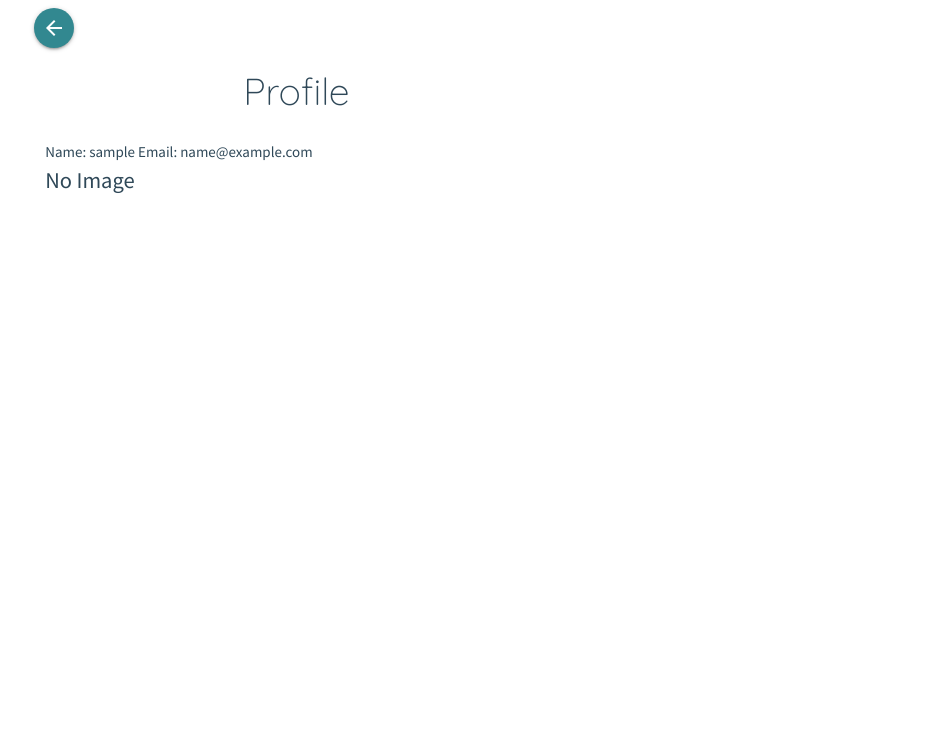
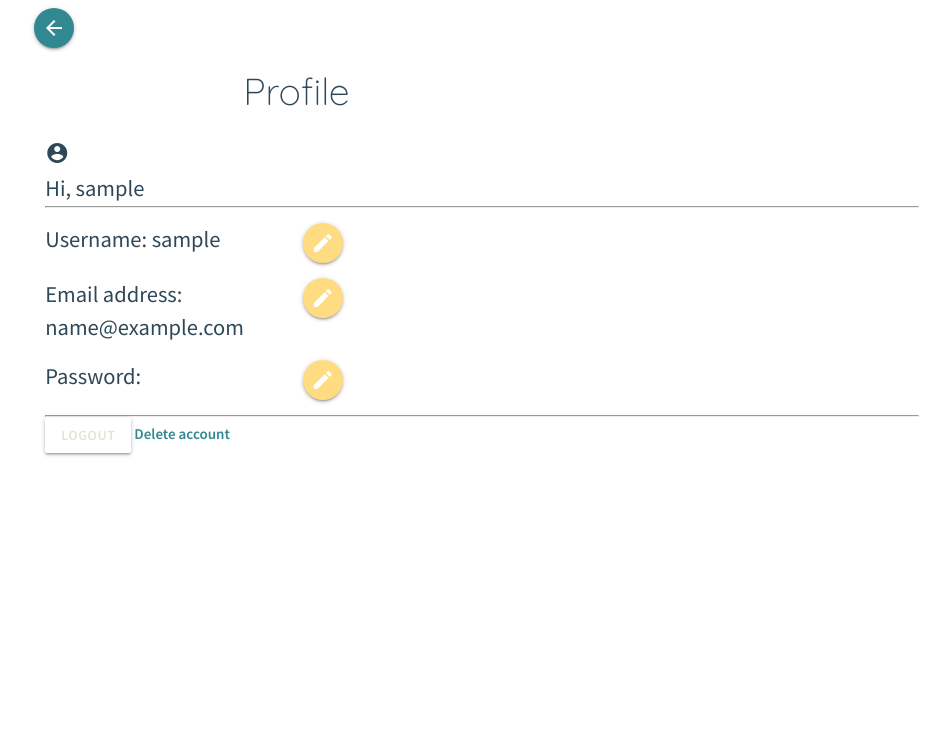
Before and after one commit to EliSacch/yummy, a Django app: page /account/profile/ in a window 1280 px wide. Shown: the top 734 px of the page, without its empty margins (158-1108 px from the left). Run offline with Django 4.2, Linux system fonts and the light colour scheme; the visitor is signed in with stand-in values (Sample User, id 1); some libraries are stand-ins or nearby versions.

Commit message:
Create function to toggle profile edit input

```diff
--- a/recipebook/forms.py
+++ b/recipebook/forms.py
@@ -2,7 +2,7 @@
 from django.forms import MultiWidget, TextInput, BaseModelFormSet
 from django.forms.models import inlineformset_factory
 
-from .models import Recipe, Ingredient
+from .models import Recipe, Ingredient, User, UserProfileImage
 
 class RecipeForm(forms.ModelForm):
     image = forms.ImageField(required=False)
@@ -27,3 +27,10 @@
 
 class RecipeSearchFrom(forms.Form):
     search = forms.CharField(max_length=100, widget=forms.TextInput(attrs={'placeholder': 'Search recipe...', 'data-toggle' : 'drop-down' }), required=False)
+
+
+class UserProfileForm(forms.ModelForm):
+    password = forms.PasswordInput()
+    class Meta:
+        model = User
+        fields = ['username', 'email', 'password', ]
--- a/recipebook/views.py
+++ b/recipebook/views.py
@@ -10,7 +10,7 @@
 from django.core.paginator import Paginator
 
 from .models import Recipe, Ingredient, User, UserProfileImage
-from .forms import RecipeForm, IngredientFormSet, RecipeSearchFrom
+from .forms import RecipeForm, IngredientFormSet, RecipeSearchFrom, UserProfileForm
 from .filters import RecipeFilter
 
 
@@ -251,21 +251,21 @@
 
 # View for the user profile page
 class ProfileView(View):
-    models = [User, UserProfileImage]
+    model = User
+    form_class = UserProfileForm
     template_name = 'account/profile.html'
 
     def get(self, request, *args, **kwargs):
         if self.request.user.is_authenticated:
             user = self.request.user
             user_profile_image = UserProfileImage.objects.filter(user=user).first()
-
-            print('umage 1:    ', user_profile_image)
             return render(
                 request,
                 'account/profile.html',
                 {
                     'user' : user,
-                    'user_profile_image' : user_profile_image
+                    'user_profile_image' : user_profile_image,
+                    'user_details_form': UserProfileForm(instance=user),
                 }
             )
         else:
--- a/static/css/style.css
+++ b/static/css/style.css
@@ -541,6 +541,20 @@
 }
 
 
+/* ----------------------------------------------- Profile form */
+
+.profile-form-line {
+    display: grid;
+    grid-template-columns: 1fr 1fr;
+    gap: 1em;
+    margin: 1em 0;
+}
+
+.profile-form-line .btn-floating:hover,
+.profile-form-line .btn-floating:focus {
+    background-color: var(--clr-primary-0);
+}
+
 /* ----------------------------------------------- Header */
 nav {
     height: fit-content;
--- a/static/js/scripts.js
+++ b/static/js/scripts.js
@@ -9,7 +9,7 @@
 
     /* Custom JS */
 
-    /* We add an event listener to the go back and go home buttons */
+    /* Event listener to the go back and go home buttons */
     $('.go-back').click(function () {
         window.history.back();
     });
@@ -18,35 +18,36 @@
         window.location.href = "/";
     });
 
-
-    /* We add an event listener to the add ingredient button */
+    /* Event listener to the add ingredient button */
     $('#add-ingredient-btn').click(add_ingredient_form);
 
-
-    /* We add an event listener to the tags field */
+    /* Event listener to the tags field */
     $('#id_tags').on('keyup', display_tags);
 
-    /* We add an event listener to hours and minutes field.*/
+    /* Event listener to hours and minutes field.*/
     $('#hours').on('input', set_prepration_time);
     $('#minutes').on('input', set_prepration_time);
 
-    /* We call the random_icon function to create random food icons */
-    random_icon();
-
-    /* We add an event listener to the remove-ingredient buttons */
+    /* Event listener to the remove-ingredient buttons */
     if ($('.remove-ingredient').length > 0) {
         $('.remove-ingredient').click(remove_ingredient_form);
     }
 
-    /* Call the display message function to display any error/success message */
-    display_message();
-
-    /* We add an event listener to the difficulty choices */
+    /* Event listener to the difficulty choices */
     $('.difficulty-choices li > label').click(function () {
         $(this).prev().prop('checked', true);
     });
 
-    /* We add an event listener to the search field */
+    /* Event listener for the edit profile details button */
+    $('.edit-profile-btn').click(toggle_edit_profile);
+
+    /* Call the random_icon function to create random food icons */
+    random_icon();
+
+    /* Call the display message function to display any error/success message */
+    display_message();
+
+    /* Call search recipe function to add event listener to the search field */
     search_recipe();
 
 });
@@ -100,9 +101,9 @@
 
 
 /**
-     * This functions takes the string entered in the tags field and splits it into an array.
-     * The array is displayed underneath the tags field, to show the valid tags.
-     */
+ * This functions takes the string entered in the tags field and splits it into an array.
+ * The array is displayed underneath the tags field, to show the valid tags.
+ */
 function display_tags() {
     var tags = $('#id_tags').val();
     var tagsArray = tags.split(/[ ,#]+/);
@@ -166,6 +167,9 @@
     random_position();
 }
 
+/**
+ * This function is used to set random positions to the food icons so that they are randomly spread around the image placeholder.
+ */
 function random_position() {
     const icons = $('.food-icon');
     for (let i = 0; i < icons.length; i++) {
@@ -194,6 +198,12 @@
 }
 
 
+/**
+ * This function is used to add an event listener to the search field.
+ * When the user types in the search field, the function will send an AJAX request to the server.
+ * The server will return a JSON object with the results.
+ * The results will be displayed in the search results section.
+ */
 function search_recipe() {
 
     /* The following code was taken from the "Very Academy" tutorial on YouTube
@@ -240,3 +250,17 @@
         }
     });
 }
+
+
+/**
+ * This function is called when the user clicks on the edit profile button.
+ * It is used to select the user field related to the selected profile item (e.g. username, email, etc.)
+ */
+function toggle_edit_profile() {
+    const detailLine = $(this).parent('div');
+    const target = $(this).attr('data-target');
+    const input = $(`#${target}`);
+
+    detailLine.hide();
+    input.closest('.row').removeClass('hidden');
+}
--- a/templates/account/profile.html
+++ b/templates/account/profile.html
@@ -7,7 +7,7 @@
 
 {% block content %}
 
-<section class="authentication-form valign-wrapper dark-text">
+<section class="valign-wrapper dark-text">
     <div class="container">
         <div class="go-back">
             <button class="btn-floating primary-3 light-text">
@@ -21,17 +21,59 @@
         </div>
         <div class="row">
             <div class="col s12">
-                Name: {{ user.username }}
-                Email: {{ user.email }}
 
-                {% if user_profile_image == None %}
+                <div class="user-profile-header">
+                        {% if user_profile_image == None %}
+                            <i class="material-icons dark-text">
+                                account_circle
+                            </i>
+                        {% else %}
+                            <img src="{{ user_profile_image }}" alt="Profile Image" />
+                        {% endif %}
 
-                <p>No Image</p>
+                        <p>Hi, {{ user.username }}</p>
+                </div>
 
-                {% else %}
-                    <img src="{{ user_profile_image }}" alt="Profile Image" />
+                <div class="user-profile-body hidden">
 
-                {% endif %}
+                    <p>Username: {{ user.username }}</p> <i class="material-icons dark-text">edit</i>
+                    <p>Email: {{ user.email }}</p> <i class="material-icons dark-text">edit</i>
+                    <p>Password: **********</p> <i class="material-icons dark-text">edit</i>
+
+                </div>
+
+                <hr>
+
+                <form id="profile-form" method="post" action="{% url 'profile' %}">
+                    {% csrf_token %}
+                    {% for field in user_details_form %}
+                    <div class="profile-form-line">
+                        <p>{{ field.label }}: {{ field.value }}</p>
+                        <button type="button" data-target="id_{{ field.name }}" class="edit-profile-btn btn-floating background-alert">
+                            <i class="material-icons">edit</i>
+                        </button>
+                    </div>
+                    <div class="row hidden">
+                        <div class="input-field col s12">
+                            {{ field }} <button class="small-btn" type="submit">Save</button>
+                            <label for="{{ field.id_for_label }}">{{ field.label }}</label>
+                            {% if field.help_text %}
+                                <span class="help-text">{{ field.help_text }}</span>
+                            {% endif %}
+                            {% for error in field.errors %}
+                                <span class="help-text">{{ error }}</span>
+                            {% endfor %}
+                        </div>
+                    </div>
+                    {% endfor %}
+                </form>
+
+                <hr>
+
+                <div class="user-profile-footer">
+                    <a href="{% url 'account_logout' %}" class="btn btn-invert">Logout</a>
+                    <a href="#">Delete account</a>
+                </div>
 
             </div>
         </div>
```
